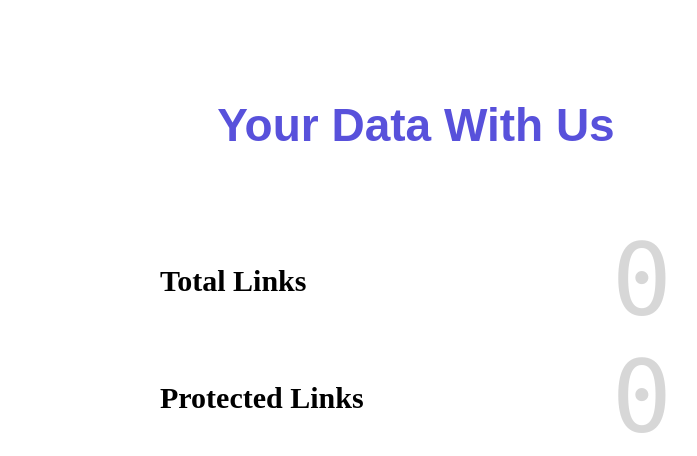
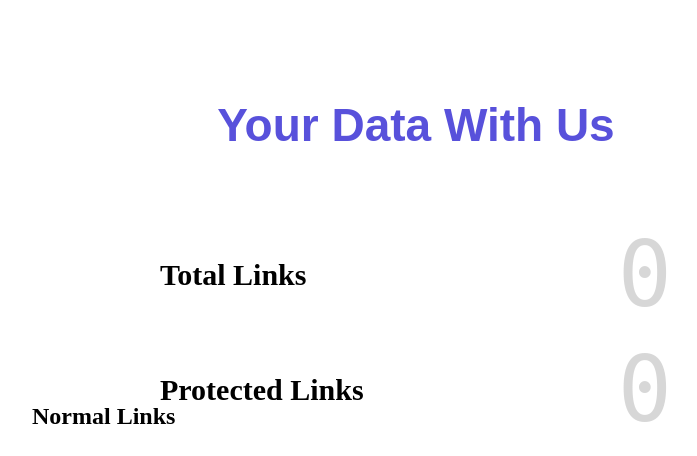
Before and after one commit to Sarthakischauhan/domain-keeper, a Flask app: a page that uses main_app/templates/account.html in a window 1280 px wide. Shown: the part 397-853 px from the top of the page, without its empty margins (224-921 px from the left). After the commit the page ends 821 px from the top, so only its background shows below. Run offline with Flask 2, Linux system fonts and the light colour scheme; the visitor is signed in with stand-in values (Sample User, id 1); data comes from the database, SQL or seed files in the repository; data that the repository does not hold is empty.

Commit message:
nothing much

```diff
--- a/main_app/auth.py
+++ b/main_app/auth.py
@@ -6,12 +6,6 @@ from flask_login import login_user,current_user,logout_user
 import uuid
 
 auth_bp = Blueprint("auth_bp",__name__)
-
-
-@auth_bp.route("/auth/")
-def sample_auth():
-    return "This is a sample auth endpoint"
-
 
 @auth_bp.route("/signup",methods=["GET","POST"])
 def signup():
--- a/main_app/routes.py
+++ b/main_app/routes.py
@@ -18,13 +18,14 @@ def account(username):
     user = User.query.filter_by(username = username).first()
     if user :
         links = Link.query.filter_by(owner=user).all()
-        secured_links = list(filter(lambda lnk : True if lnk.link_type=="protected" else False ,links))
-        ordinary_links = list(filter(lambda lnk : True if lnk.link_type!="protected" else False ,links))
+        sec_links = list(filter(lambda lnk : True if lnk.link_type=="protected" else False ,links))
+        yt_links = list(filter(lambda lnk : True if lnk.link_type=="youtube" else False ,links))
+        links = list(filter(lambda lnk : True if lnk.link_type=="normal" else False ,links))
     else :
         abort(404)
 
     if user==current_user:
-        return render_template("account.html",links=links,secured_links=secured_links)
+        return render_template("account.html",links=links,sec_links=sec_links,yt_links=yt_links)
 
     elif user != current_user:
         return "wait for your turn asshole"
@@ -36,8 +37,8 @@ def account(username):
 def add_link():
     f=Fernet(app.config["ENCRYPTION_KEY"])
     if request.method == "POST":
+        url= request.form["url"]
         if request.form["type"]=="protected":
-            url= request.form["url"]
             url = f.encrypt(url.encode())
         link1=Link(user_link=url,
             title=request.form["title"],
--- a/main_app/static/account.css
+++ b/main_app/static/account.css
@@ -56,13 +56,14 @@
 .n-set{
     display: flex;
     width: 20%;
+    margin-bottom: 10px;
     align-items: center;
     justify-content: space-between;
     flex-direction: row-reverse;
 }
 
 #n-data{
-    font-size: 100px;
+    font-size: 90px;
     font-family: monospace;
     font-weight: normal;
     opacity: 0.89;
@@ -81,6 +82,24 @@
     font-family: serif;
 }
 
+
+
+.all-links{
+    position: absolute;
+    top: 100vh;
+    width: 100%;
+}
+
+.normal-links{
+    width: 60%;
+    margin: 0 auto;
+    display: grid;
+    grid-template-columns: 1fr 2fr 1fr;
+}
+
+.link-box{
+    background: red;
+}
 
 
 
--- a/main_app/templates/account.html
+++ b/main_app/templates/account.html
@@ -29,13 +29,28 @@
                 <h2 id="n-head">Total Links</h2>
             </span>
             <span class="n-set">
-                <h1 id="n-data">{{ len(secured_links) }}</h1>
+                <h1 id="n-data">{{ len(sec_links) }}</h1>
                 <h2 id="n-head">Protected Links</h2>
             </span>
         </div>
     </div>
+</section>
+<section class="all-links">
 
+    <div class="normal-links">
+        <h1>Normal Links</h1>
+        {% if links %}
+            {% for link in links %}
+                <div class="link-box">
+                    <h2>{{ link.title }}</h2>
+                </div>
+            {% endfor %}
+        {% endif %}
+    </div>
+
+    </div>
 </section>
 
 
+
 {% endblock %}
```
